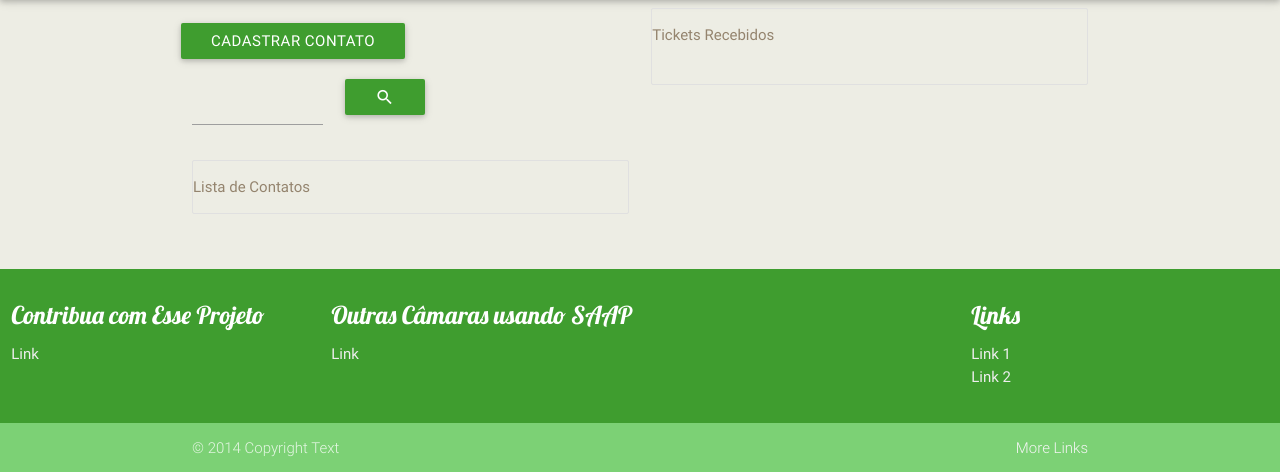
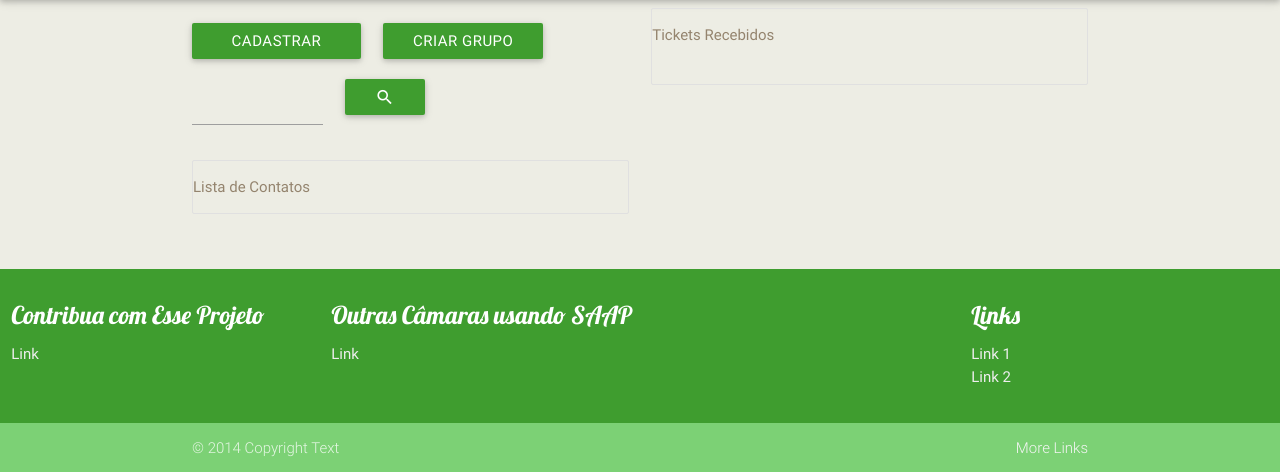
Before and after one commit to fga-eps-mds/2016.2-SAAP, a Django app: template saap/core/templates/contato.html in a window 1280 px wide. Shown: the part 64-536 px from the top of the page. Run offline with Django 3.2, Linux system fonts and the light colour scheme; the template is opened without the code that fills it, so the values that code supplies are empty; some libraries are stand-ins or nearby versions.

Commit message:
Adicionando modal

```diff
--- a/saap/core/templates/contato.html
+++ b/saap/core/templates/contato.html
@@ -7,7 +7,25 @@
     <div class="col s6 m6 l6">
       <div class="row">
         <br>
-        <a href="/cadastro_contato"><button class="btn waves-effect waves-light saap-dark-green" type="submit'">Cadastrar contato</button></a>
+        <div class="col s5 m5 l5"
+          <a href="/cadastro_contato"><button class="btn waves-effect waves-light saap-dark-green" type="submit'">Cadastrar contato</button></a>
+        </div>
+        <div class="col s7 m7 l7"
+          <!-- Modal Trigger -->
+          <a class="waves-effect waves-light btn modal-trigger saap-dark-green" href="#modal1">Criar grupo</a>
+
+          <!-- Modal Structure -->
+          <div id="modal1" class="modal">
+            <div class="modal-content">
+              <h4>Criar grupo de contatos</h4>
+              <p>Digite aqui o nome do grupo de contatos:</p>
+              <input  id="nome_grupo" name="nome_grupo" type="text" class="validate">
+            </div>
+            <div class="modal-footer">
+              <a href="#!" class=" modal-action modal-close waves-effect waves-green btn-flat">Confirmar</a>
+            </div>
+          </div>
+        </div>
       </div>
       <div class="row">
         <div class="col s4 m4 l4">
```
